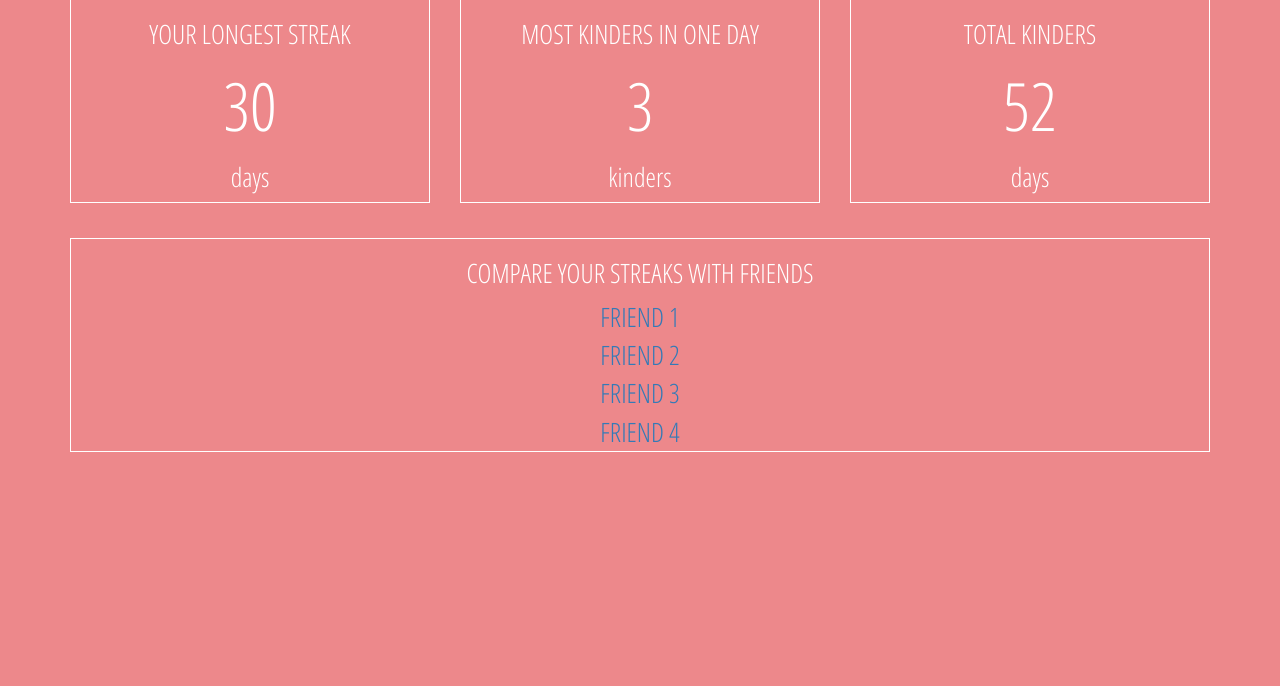
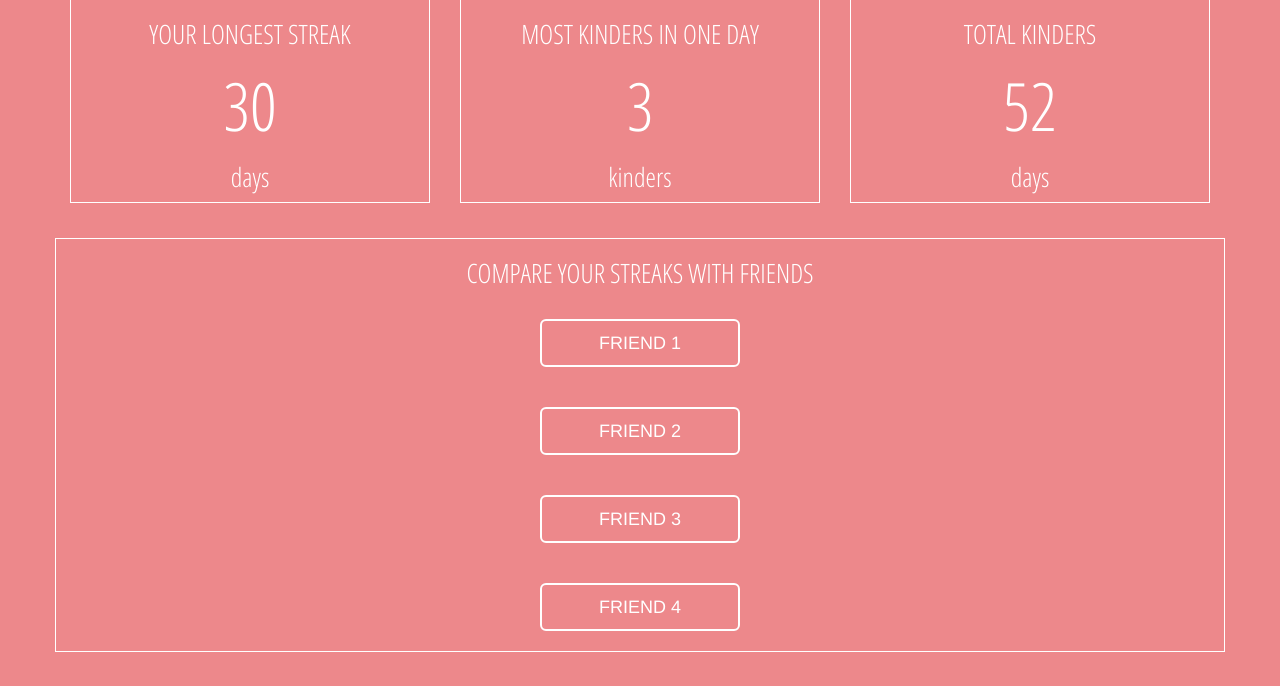
Before and after one commit to cleestofuh/Kinder, a PHP site: page /streak.html in a window 1280 px wide. Shown: the part 320-1006 px from the top of the page. Before the commit the page ends 772 px from the top, so only its background shows below. Run offline with PHP 8.4, Linux system fonts and the light colour scheme.

Commit message:
FIXED FRIENDS INFO AND STUFF

```diff
--- a/css/style.css
+++ b/css/style.css
@@ -52,7 +52,7 @@ p {
 
 .btn:hover {
   background-color: white;
-  color: #ED888B;
+  color: #ED888B !important;
   border: 2px solid #ED888B;
 }
 
@@ -155,14 +155,38 @@ p {
   font-family:'Open Sans Condensed', sans-serif;
   color: #fff;
   text-align: center;
-  font-size:20pt;
+  font-size: 20pt;
 
 }
 
-.friend-streaks{
-  display:none;
+.fr {
+  display: none;
+}
+
+.friendsInfo{
+  list-style-type: none;
+  font-family:'Open Sans Condensed', sans-serif;
   color: #fff;
-  font-size: 10pt;
+  text-align: center;
+}
+
+h3{
+  font-size: 15pt;
+}
+
+#friend1, #friend2, #friend3, #friend4{
+
+  color: #fff;
+  font-size: 20pt;
+}
+
+a.friendButton {
+  -webkit-appearance: button;
+  -moz-appearance: button;
+  appearance: button;
+
+  text-decoration: none;
+  color: initial;
 }
 
 /* CHALLENGE */
--- a/js/streak.js
+++ b/js/streak.js
@@ -1,8 +1,16 @@
+var friendNumber = 0;
+
 $("#friend1").click(showStreak);
+$("#friend2").click(showStreak);
+$("#friend3").click(showStreak);
+$("#friend4").click(showStreak);
 
 function showStreak(e) {
   e.preventDefault();
-  $(".friend-streaks").toggle();
+  var theID = $(this).attr('id');
+  var friendID = "#" + theID;
+  $(friendID).find(".fr").toggle();
+  console.log(theID);
   //texterino = pickChallenge();
   //appendChallenge(texterino);
 }
--- a/streak.html
+++ b/streak.html
@@ -81,97 +81,121 @@
       </div>
 
       <div class="row">
-        <div class="col-sm-12">
-          <div id="compare" class="boxed animated bounceInDown">
-            <h1 class="homestreak">COMPARE YOUR STREAKS WITH FRIENDS</h1>
-                <div class="friends">
+        <div id="compare" class="boxed animated bounceInDown">
+          <h1 class="homestreak">COMPARE YOUR STREAKS WITH FRIENDS</h1>
+            <div class="row">
+              <div class="span 5">
+
+
+                <div id="friend1">
+                  <div class="text-center">
+                    <button type="button" class="btn btn-lg">
+                        FRIEND 1
+                    </button>
+                  </div>
                   <div class="row">
-                    <div class="row">
-                      <a id="friend1">FRIEND 1</a>
-                    </div>
-                    <div class="row">
-                      <div class="col-sm-3 friend-streaks">
+                    <div class="fr friendsInfo animated fadeInLeft">
+                      <div>
                         <h3>CURRENT STREAK</h3>
                       </div>
-                      <div class="col-sm-3 friend-streaks">
+                      <div>
                         <h3>LONGEST STREAK</h3>
                       </div>
-                      <div class="col-sm-3 friend-streaks">
+                      <div>
                         <h3>MOST KINDERS</h3>
                       </div>
-                      <div class="col-sm-3 friend-streaks">
+                      <div>
                         <h3>TOTAL KINDERS</h3>
                       </div>
                     </div>
                   </div>
+                </div>
 
+
+                <div id="friend2">
+                  <div class="text-center">
+                    <button type="button" class="btn btn-lg">
+                        FRIEND 2
+                    </button>
+                  </div>
                   <div class="row">
-                    <div class="row">
-                      <a href="#">FRIEND 2</a>
-                    </div>
-                    <div class="row">
-                      <div class="col-sm-3 friend-streaks">
+                    <div class="fr friendsInfo animated fadeInLeft">
+                      <div>
                         <h3>CURRENT STREAK</h3>
                       </div>
-                      <div class="col-sm-3 friend-streaks">
+                      <div>
                         <h3>LONGEST STREAK</h3>
                       </div>
-                      <div class="col-sm-3 friend-streaks">
+                      <div>
                         <h3>MOST KINDERS</h3>
                       </div>
-                      <div class="col-sm-3 friend-streaks">
+                      <div>
                         <h3>TOTAL KINDERS</h3>
                       </div>
                     </div>
                   </div>
+                </div>
 
+
+                <div id="friend3">
+                  <div class="text-center">
+                    <button type="button" class="btn btn-lg">
+                      FRIEND 3
+                    </button>
+                  </div>
                   <div class="row">
-                    <div class="row">
-                      <a href="#">FRIEND 3</a>
-                    </div>
-                    <div class="row">
-                      <div class="col-sm-3 friend-streaks">
+                    <div class="fr friendsInfo animated fadeInLeft">
+                      <div>
                         <h3>CURRENT STREAK</h3>
                       </div>
-                      <div class="col-sm-3 friend-streaks">
+                      <div>
                         <h3>LONGEST STREAK</h3>
                       </div>
-                      <div class="col-sm-3 friend-streaks">
+                      <div>
                         <h3>MOST KINDERS</h3>
                       </div>
-                      <div class="col-sm-3 friend-streaks">
+                      <div>
                         <h3>TOTAL KINDERS</h3>
                       </div>
                     </div>
                   </div>
+                </div>
 
+
+                <div id="friend4">
+                  <div class="text-center">
+                    <button type="button" class="btn btn-lg">
+                        FRIEND 4
+                    </button>
+                  </div>
                   <div class="row">
-                    <div class="row">
-                      <a href="#">FRIEND 4</a>
-                    </div>
-                    <div class="row">
-                      <div class="col-sm-3 friend-streaks">
+                    <div class="fr friendsInfo animated fadeInLeft">
+                      <div>
                         <h3>CURRENT STREAK</h3>
                       </div>
-                      <div class="col-sm-3 friend-streaks">
+                      <div>
                         <h3>LONGEST STREAK</h3>
                       </div>
-                      <div class="col-sm-3 friend-streaks">
+                      <div>
                         <h3>MOST KINDERS</h3>
                       </div>
-                      <div class="col-sm-3 friend-streaks">
+                      <div>
                         <h3>TOTAL KINDERS</h3>
                       </div>
                     </div>
                   </div>
+                </div>
+
+
+
+
               </div>
-
-          </div>
+            </div>
         </div>
       </div>
 
     </div>
-    </div>
+
 
     <script src="https://ajax.googleapis.com/ajax/libs/jquery/1.12.0/jquery.min.js"></script>
     <script src="js/bootstrap.min.js"></script>
```
